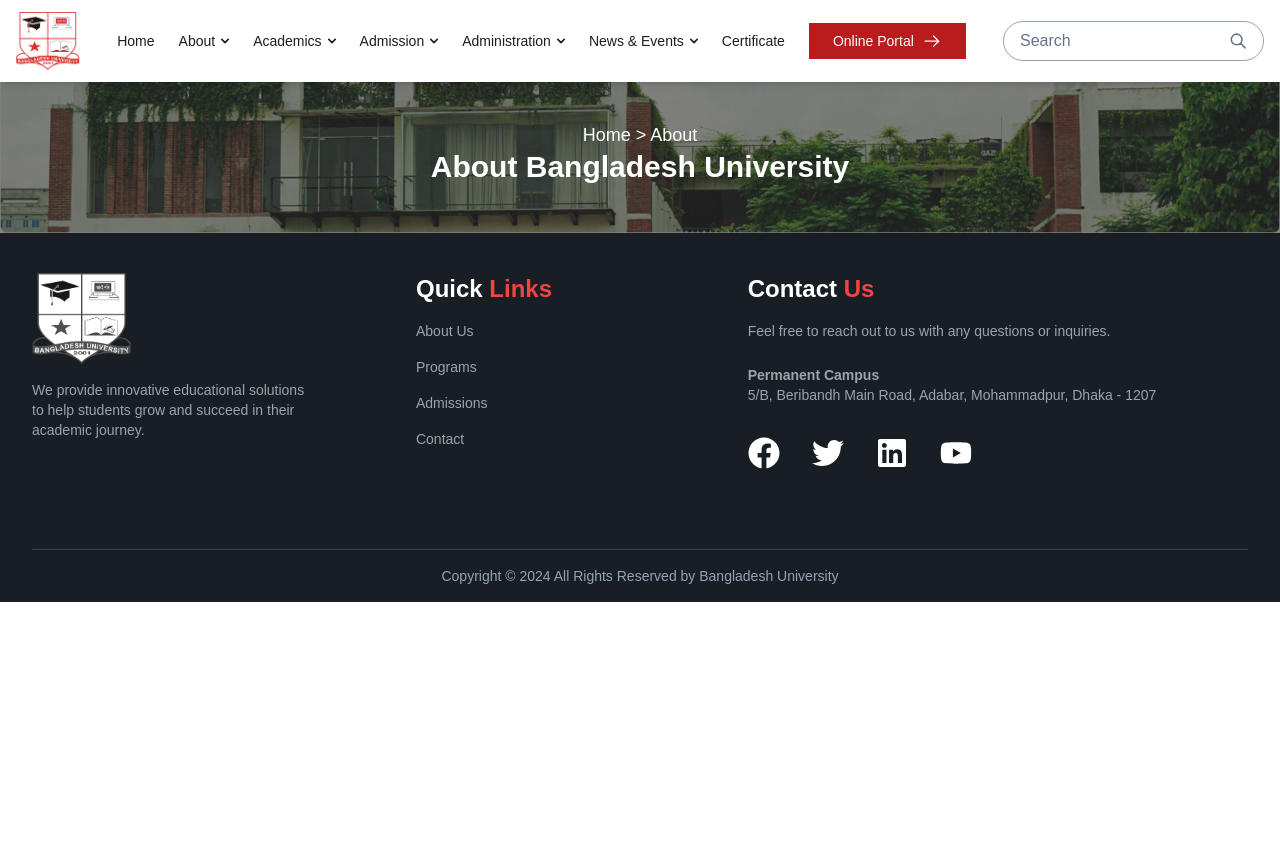
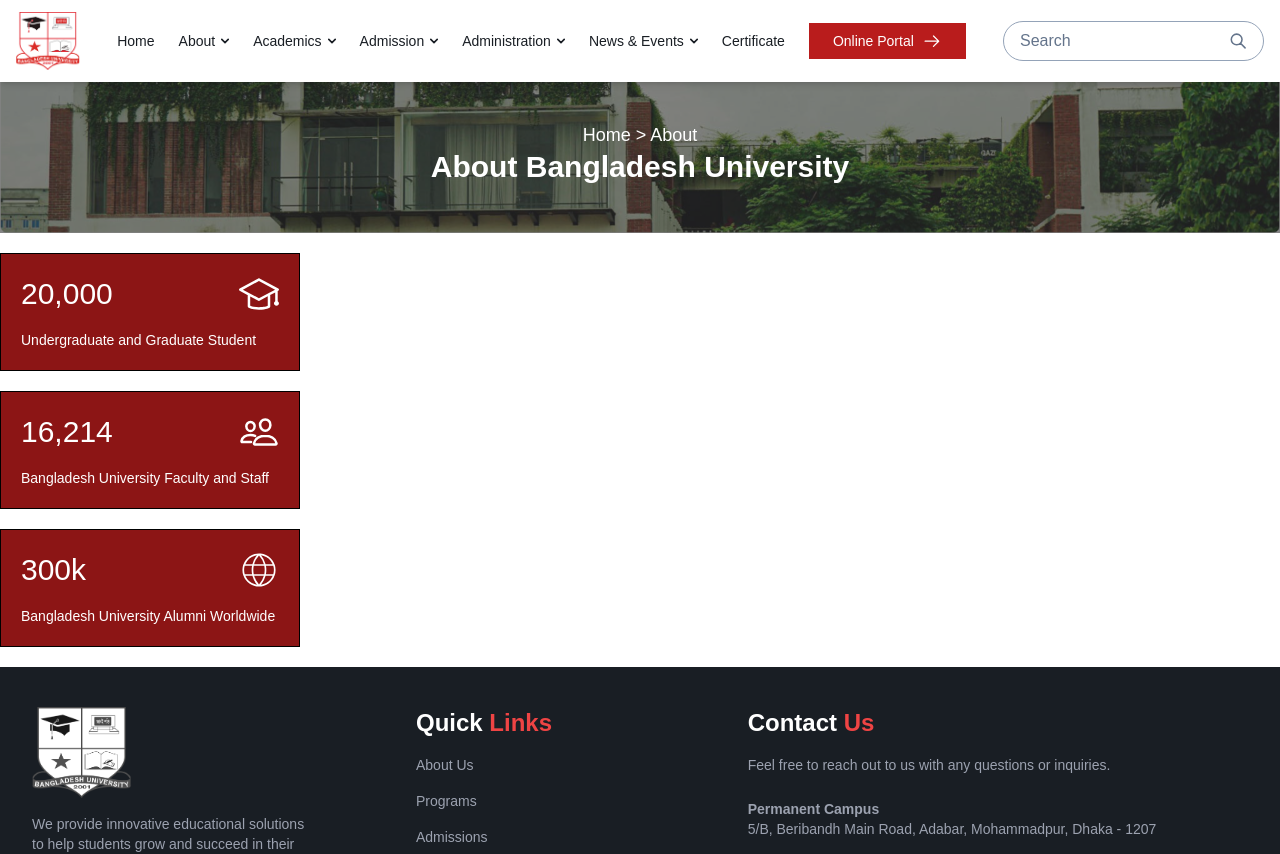
Before and after one commit to Muhammad-Ashik/bangladesh-university-frontend, a Next.js app: page /about in a window 1280 px wide. Shown: the top 854 px of the page. Before the commit the page ends 800 px from the top, so only its background shows below. Built offline with nearby package versions, Linux system fonts and the light colour scheme.

Commit message:
feature: About-Info

```diff
--- a/src/app/about/page.tsx
+++ b/src/app/about/page.tsx
@@ -1,3 +1,4 @@
+import Info from '@/components/about/Info'
 import NavigationHeader from '@/components/common/navigation-header/NavigationHeader'
 
 export default function About() {
@@ -7,6 +8,7 @@
         path='Home > About'
         title='About Bangladesh University'
       />
+      <Info />
     </div>
   )
 }
--- a/src/components/about/Info.tsx
+++ b/src/components/about/Info.tsx
@@ -1,5 +1,20 @@
-import React from 'react'
+import { infoData } from './infoData'
 
 export default function Info() {
-  return <div>Info</div>
+  return (
+    <div className='max-w-[300px]'>
+      {infoData.map((data, index) => (
+        <div
+          key={index}
+          className='flex flex-col bg-primary text-white p-5 my-5 space-y-4 border border-black'
+        >
+          <div className='flex justify-between items-center'>
+            <h2 className='text-3xl'>{data.title}</h2>
+            <data.icon size={40} />
+          </div>
+          <p className='text-sm'>{data.description}</p>
+        </div>
+      ))}
+    </div>
+  )
 }
--- /dev/null
+++ b/src/components/about/infoData.ts
@@ -0,0 +1,21 @@
+import { SlGraduation } from 'react-icons/sl'
+import { IoPeopleOutline } from 'react-icons/io5'
+import { CiGlobe } from 'react-icons/ci'
+
+export const infoData = [
+  {
+    title: '20,000',
+    icon: SlGraduation,
+    description: 'Undergraduate and Graduate Student',
+  },
+  {
+    title: '16,214',
+    icon: IoPeopleOutline,
+    description: 'Bangladesh University Faculty and Staff',
+  },
+  {
+    title: '300k',
+    icon: CiGlobe,
+    description: 'Bangladesh University Alumni Worldwide',
+  },
+]
```
